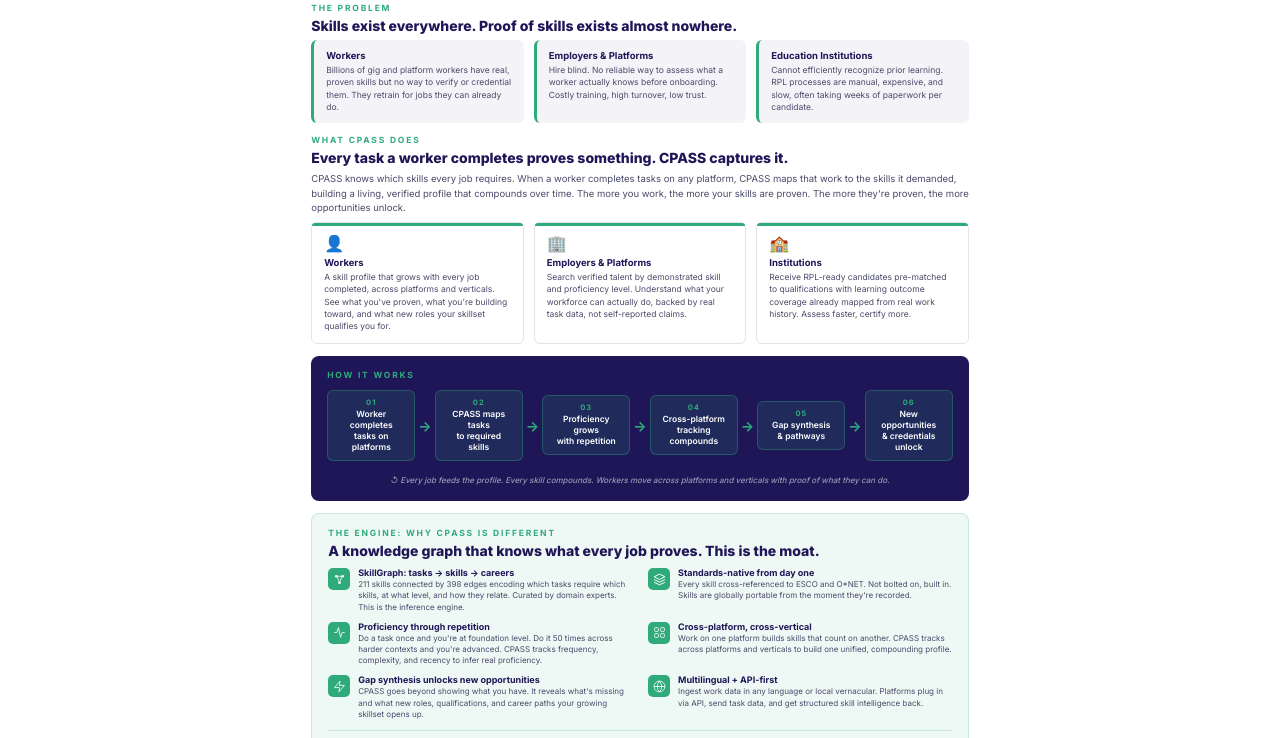
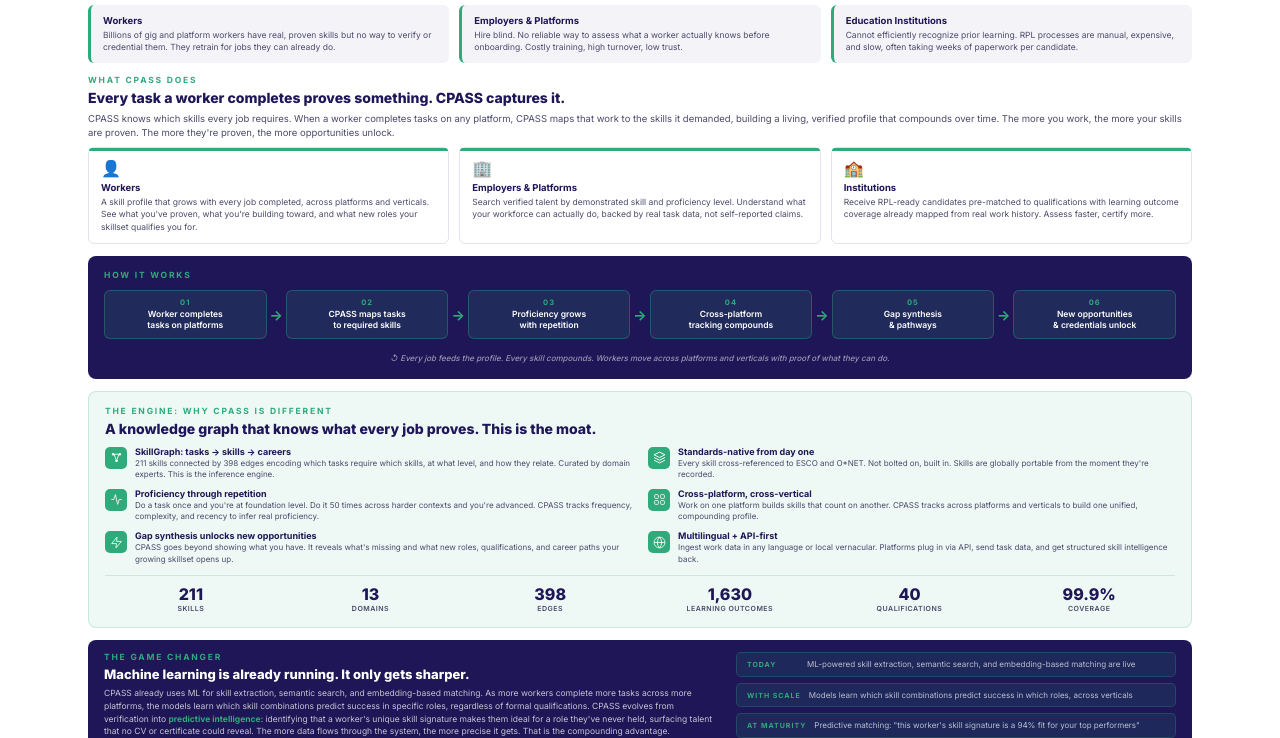
Before and after one commit to Mwaniki101/cpass-docs, a plain HTML site: page index.html in a window 1280 px wide. Shown: the part 143-881 px from the top of the page. Drawn offline with Linux system fonts and the light colour scheme.

Commit message:
widen layout, fix ML to show already-live, ensure all sections visible

```diff
--- a/index.html
+++ b/index.html
@@ -33,14 +33,15 @@
   }
 
   .page {
-    width: 210mm;
-    min-height: 297mm;
-    max-height: 297mm;
+    max-width: 1200px;
     margin: 0 auto;
-    padding: 20mm 18mm 14mm 18mm;
-    overflow: hidden;
+    padding: 40px 48px 32px 48px;
     display: flex;
     flex-direction: column;
+  }
+
+  @media (max-width: 800px) {
+    .page { padding: 24px 20px; }
   }
 
   /* ── Header ── */
@@ -651,23 +652,23 @@
     <div class="ai-inner">
       <div class="ai-text">
         <div class="section-label" style="color:var(--green);">The Game Changer</div>
-        <h2 style="color:var(--white); font-size:13px;">A system that gets smarter with every worker</h2>
+        <h2 style="color:var(--white); font-size:13px;">Machine learning is already running. It only gets sharper.</h2>
         <p style="color:rgba(255,255,255,0.75); font-size:8.5px; line-height:1.5; margin-bottom: 0;">
-          CPASS is built on machine learning that improves with scale. As more workers complete more tasks across more platforms, the models learn which skill combinations predict success in specific roles, regardless of formal qualifications. Over time, CPASS moves beyond verification into <strong style="color:var(--green);">predictive intelligence</strong>: identifying that a worker's unique skill signature makes them ideal for a role they've never held, surfacing talent that no CV or certificate could reveal. The more the system learns, the more precise it gets. That is the compounding advantage.
+          CPASS already uses ML for skill extraction, semantic search, and embedding-based matching. As more workers complete more tasks across more platforms, the models learn which skill combinations predict success in specific roles, regardless of formal qualifications. CPASS evolves from verification into <strong style="color:var(--green);">predictive intelligence</strong>: identifying that a worker's unique skill signature makes them ideal for a role they've never held, surfacing talent that no CV or certificate could reveal. The more data flows through the system, the more precise it gets. That is the compounding advantage.
         </p>
       </div>
       <div class="ai-stages">
         <div class="ai-stage">
-          <div class="ai-stage-label">Now</div>
-          <div class="ai-stage-text">Curated SkillGraph maps tasks to skills with standards integration</div>
+          <div class="ai-stage-label">Today</div>
+          <div class="ai-stage-text">ML-powered skill extraction, semantic search, and embedding-based matching are live</div>
         </div>
         <div class="ai-stage">
           <div class="ai-stage-label">With Scale</div>
-          <div class="ai-stage-text">ML learns patterns: which skill combinations predict success in which roles</div>
+          <div class="ai-stage-text">Models learn which skill combinations predict success in which roles, across verticals</div>
         </div>
         <div class="ai-stage">
           <div class="ai-stage-label">At Maturity</div>
-          <div class="ai-stage-text">Predictive matching: "this worker's profile is a 94% fit for your top performers"</div>
+          <div class="ai-stage-text">Predictive matching: "this worker's skill signature is a 94% fit for your top performers"</div>
         </div>
       </div>
     </div>
```
